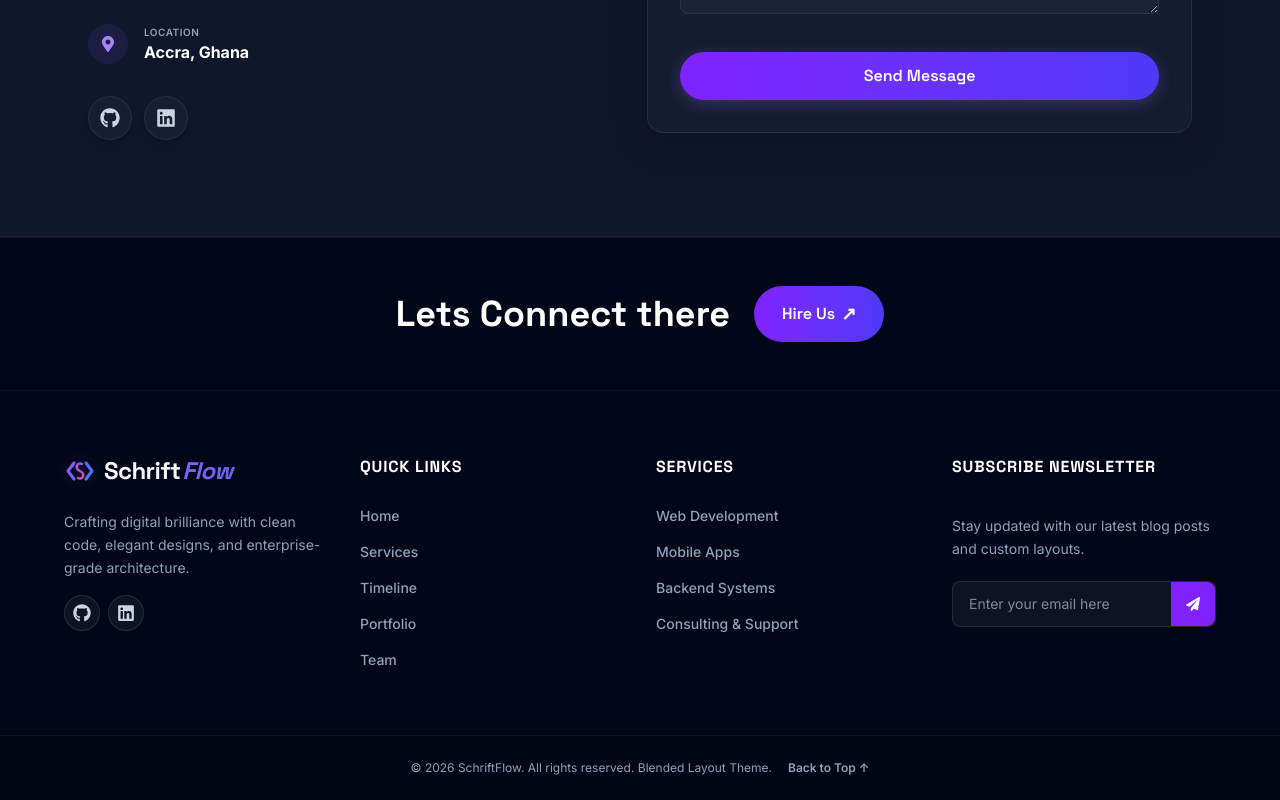
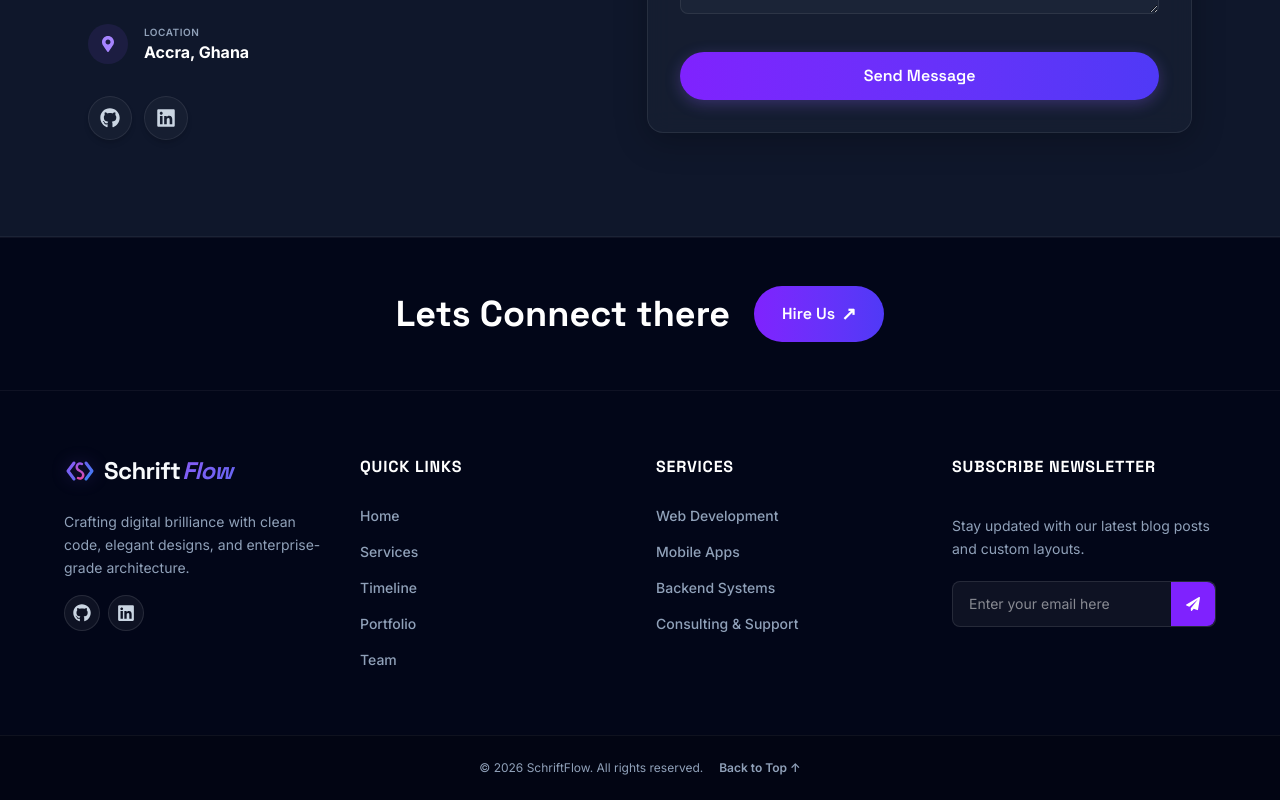
Before and after one commit to Gifty-Addai/schrift-business, a React (Vite) app: page / in a window 1280 px wide. Shown: the part 7156-7956 px from the top of the page. Built offline with nearby package versions, Linux system fonts and the light colour scheme; no server answers.

Commit message:
feat: implement Footer component and add team configuration to wrangler.toml

```diff
--- a/src/components/layout/Footer.tsx
+++ b/src/components/layout/Footer.tsx
@@ -133,7 +133,7 @@ export const Footer = () => {
             <div className="border-t border-white/5 py-6 bg-black/20">
                 <div className="container flex justify-between items-center flex-wrap gap-4 sm:justify-center sm:text-center">
                     <p className="text-slate-400 text-xs">
-                        &copy; 2026 SchriftFlow. All rights reserved. Blended Layout Theme.
+                        &copy; 2026 SchriftFlow. All rights reserved.
                     </p>
                     <div className="flex gap-6">
                         <a onClick={() => window.scrollTo({ top: 0, behavior: 'smooth' })} className="text-slate-400 text-xs font-semibold cursor-pointer hover:text-violet-400 transition-colors">
```
Also changed, not shown: 1 other file (tests, documents, lock files or other folders).
